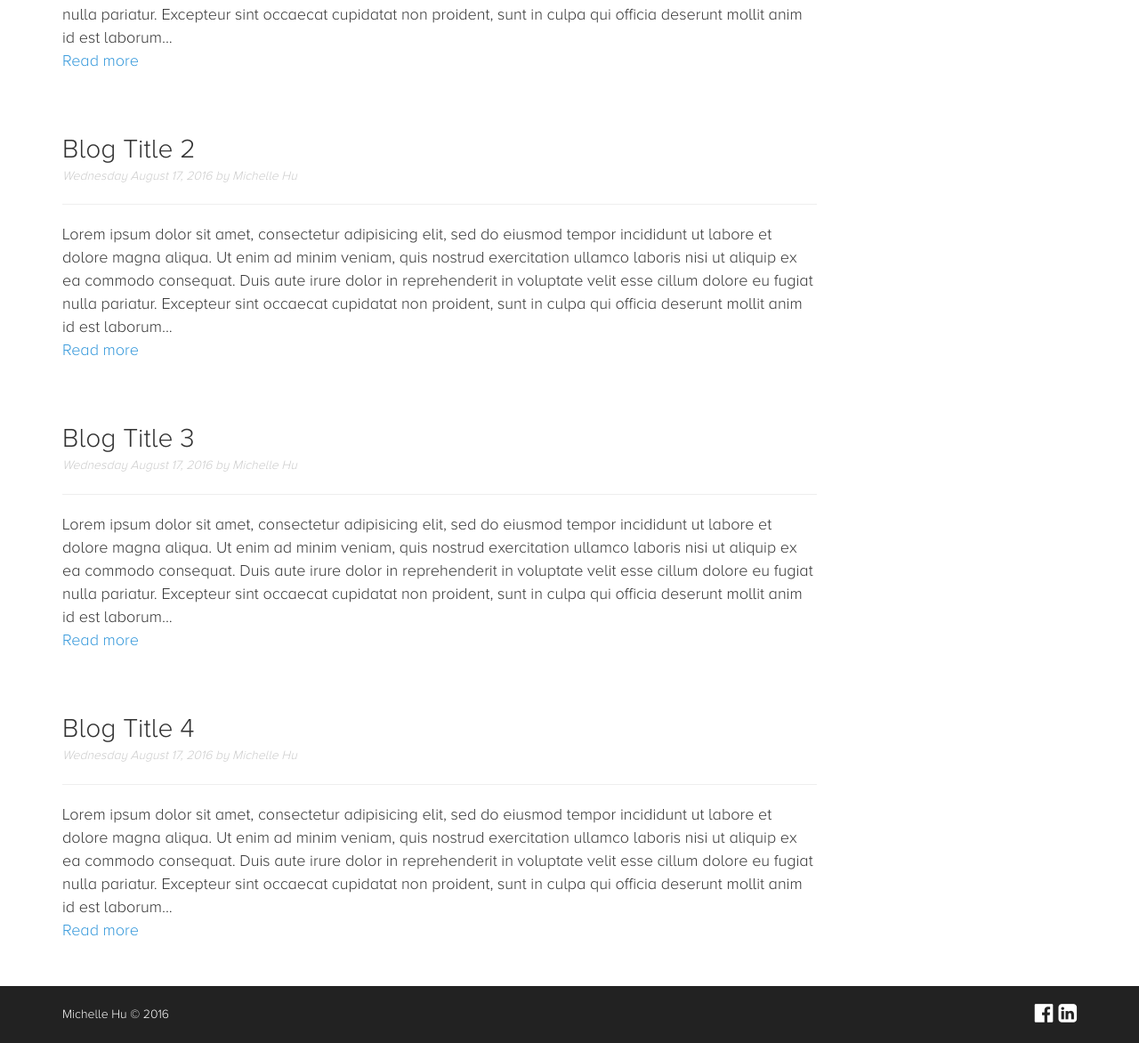
After one commit to SaladRaider/michellehu, a PHP site: page /blog.php in a window 1280 px wide. The commit adds this page. Shown: the part 735-1907 px from the top of the page at 89% size. Run offline with PHP 8.4, Linux system fonts and the light colour scheme.

Commit message:
Added contact page and blog page

```diff
--- a/about.php
+++ b/about.php
@@ -4,7 +4,7 @@ require_once "header.php";
 
 <div id="video-back" ></div>
 
-<div class="container-fluid header-image" data-parallax="scroll" data-image="images/main-slide.jpg">
+<div class="container-fluid header-image-sm" data-parallax="scroll" data-image="images/main-slide.jpg">
 	<div class="container centered banner-text">
 		<h2>
 			<div class="xxl-text-prop row text-centered">
@@ -16,7 +16,7 @@ require_once "header.php";
 
 <span id="start-of-content"></span>
 
-<div id="about" class="container no-padding">
+<div id="about" class="container no-padding v-padding v-padding-bottom">
 	<div class="col-xs-12">
 		<img class="pull-left" style="height: 500px; margin-right: 20px; margin-top: 20px;" src="images/12698387_10207474995907188_150718392871412597_o.jpg"></img>
 		<h2>Michelle Hu</h2>
@@ -56,7 +56,7 @@ require_once "header.php";
 
 <script>
 	<!-- go here: http://pixelcog.github.io/parallax.js/ for info -->
-	$('.header-image').parallax({
+	$('.header-image-sm').parallax({
 		imageSrc: 'images/13112823_10206827118261941_1927921258596537494_o.jpg'
 	});
 </script>
--- /dev/null
+++ b/blog.php
@@ -0,0 +1,97 @@
+<?php
+require_once "header.php";
+?>
+
+<div class="container-fluid header-image-sm" data-parallax="scroll" data-image="images/main-slide.jpg">
+	<div class="container centered banner-text">
+		<h2>
+			<div class="xxl-text-prop row text-centered">
+				BLOG
+			</div>
+		</h2>
+	</div>
+</div>
+
+<span id="start-of-content"></span>
+
+<div id="about" class="container no-padding v-padding v-padding-bottom">
+	<div class="col-sm-9">
+		<div class="blog-post-preview">
+			<h2>Blog Title 1</h2>
+			<span class="sub-title-sm">Wednesday August 17, 2016 by Michelle Hu</span>
+			<hr>
+			<p>
+				Lorem ipsum dolor sit amet, consectetur adipisicing elit, sed do eiusmod
+				tempor incididunt ut labore et dolore magna aliqua. Ut enim ad minim veniam,
+				quis nostrud exercitation ullamco laboris nisi ut aliquip ex ea commodo
+				consequat. Duis aute irure dolor in reprehenderit in voluptate velit esse
+				cillum dolore eu fugiat nulla pariatur. Excepteur sint occaecat cupidatat non
+				proident, sunt in culpa qui officia deserunt mollit anim id est laborum...<br />
+				<a class="btn-read-more" href="blog-post.php">Read more</a>
+			</p>
+		</div>
+		<div class="blog-post-preview v-padding">
+			<h2>Blog Title 2</h2>
+			<span class="sub-title-sm">Wednesday August 17, 2016 by Michelle Hu</span>
+			<hr>
+			<p>
+				Lorem ipsum dolor sit amet, consectetur adipisicing elit, sed do eiusmod
+				tempor incididunt ut labore et dolore magna aliqua. Ut enim ad minim veniam,
+				quis nostrud exercitation ullamco laboris nisi ut aliquip ex ea commodo
+				consequat. Duis aute irure dolor in reprehenderit in voluptate velit esse
+				cillum dolore eu fugiat nulla pariatur. Excepteur sint occaecat cupidatat non
+				proident, sunt in culpa qui officia deserunt mollit anim id est laborum...<br />
+				<a class="btn-read-more" href="blog-post.php">Read more</a>
+			</p>
+		</div>
+		<div class="blog-post-preview v-padding">
+			<h2>Blog Title 3</h2>
+			<span class="sub-title-sm">Wednesday August 17, 2016 by Michelle Hu</span>
+			<hr>
+			<p>
+				Lorem ipsum dolor sit amet, consectetur adipisicing elit, sed do eiusmod
+				tempor incididunt ut labore et dolore magna aliqua. Ut enim ad minim veniam,
+				quis nostrud exercitation ullamco laboris nisi ut aliquip ex ea commodo
+				consequat. Duis aute irure dolor in reprehenderit in voluptate velit esse
+				cillum dolore eu fugiat nulla pariatur. Excepteur sint occaecat cupidatat non
+				proident, sunt in culpa qui officia deserunt mollit anim id est laborum...<br />
+				<a class="btn-read-more" href="blog-post.php">Read more</a>
+			</p>
+		</div>
+		<div class="blog-post-preview v-padding">
+			<h2>Blog Title 4</h2>
+			<span class="sub-title-sm">Wednesday August 17, 2016 by Michelle Hu</span>
+			<hr>
+			<p>
+				Lorem ipsum dolor sit amet, consectetur adipisicing elit, sed do eiusmod
+				tempor incididunt ut labore et dolore magna aliqua. Ut enim ad minim veniam,
+				quis nostrud exercitation ullamco laboris nisi ut aliquip ex ea commodo
+				consequat. Duis aute irure dolor in reprehenderit in voluptate velit esse
+				cillum dolore eu fugiat nulla pariatur. Excepteur sint occaecat cupidatat non
+				proident, sunt in culpa qui officia deserunt mollit anim id est laborum...<br />
+				<a class="btn-read-more" href="blog-post.php">Read more</a>
+			</p>
+		</div>
+	</div>
+	<div class="col-sm-3">
+		<div class="btn-group-standard wow fadeInUp">
+			<input type="text" name="search" placeholder="Search" class="text-box-outline col-xs-8">
+			<a class="col-xs-4 btn-flat-grey-inv-inline fa fa-search"></a>
+		</div>
+		Sort by:
+		<select name="sort-option" class="text-box-outline">
+			<option value="1">Newest</option>
+			<option value="1">Oldest</option>
+			<option value="1">Most Popular</option>
+		</select>
+	</div>
+</div>
+
+<?php include("footer.php"); ?>
+
+<script>
+	<!-- go here: http://pixelcog.github.io/parallax.js/ for info -->
+	$('.header-image-sm').parallax({
+		imageSrc: 'images/13112823_10206827118261941_1927921258596537494_o.jpg'
+	});
+</script>
--- a/css/main.css
+++ b/css/main.css
@@ -432,6 +432,13 @@ a:active {
   color: #666;
   text-decoration: none; }
 
+h2 {
+  margin-bottom: 0px; }
+
+hr {
+  margin-top: 20px;
+  margin-bottom: 20px; }
+
 .header-image, .header-image-sm {
   background: rgba(0, 0, 0, 0.7);
   min-height: 100vh;
@@ -755,6 +765,14 @@ a:active {
   border-radius: 5px;
   background: white; }
 
+.big-banner {
+  height: 400px; }
+
+.sub-title-sm {
+  font-style: italic;
+  font-size: 14px;
+  color: #CCC; }
+
 .nav-btn {
   padding-left: 40px;
   font-size: 18px;
@@ -881,6 +928,12 @@ a:active {
   font-size: 70px;
   position: absolute;
   bottom: 44px; }
+
+.btn-read-more {
+  color: #3498db; }
+
+.btn-read-more:hover {
+  color: #2980b9; }
 
 .navbar-nav {
   float: none;
--- a/header.php
+++ b/header.php
@@ -33,8 +33,8 @@
 			<nav class="navbar-collapse collapse text-centered" id="main-nav">
 				<ul class="nav navbar-nav nav-text-light">
 					<li><a href="./about.php" class="nav-btn navbar-btn">ABOUT</a></li>
-					<li><a href="./listings.php" class="nav-btn navbar-btn">BLOG</a></li>
-					<li><a href="./#contact" class="nav-btn navbar-btn">CONTACT</a></li>
+					<li><a href="./blog.php" class="nav-btn navbar-btn">BLOG</a></li>
+					<li><a href="./contact.php" class="nav-btn navbar-btn">CONTACT</a></li>
 				</ul>
 			</nav>
 		</div>
--- a/index.php
+++ b/index.php
@@ -9,7 +9,7 @@ require_once "header.php";
 		<h2>
 			<div class="xxl-text-prop row text-centered">
 				<div class="text-centered wow fadeInUp animation-delay-2 btn-contained v-padding">
-					<a onclick="$('#start-of-content').goTo();" class="btn-flat-white-trans">EXPLORE</a>
+					<a onclick="$('#start-of-content').goTo();" class="btn-flat-white-trans">TAKE A LOOK</a>
 				</div>
 			</div>
 		</h2>
--- a/photos.php
+++ b/photos.php
@@ -4,7 +4,7 @@ require_once "header.php";
 
 <div id="video-back" ></div>
 
-<div class="container-fluid header-image" data-parallax="scroll" data-image="images/main-slide.jpg">
+<div class="container-fluid header-image-sm" data-parallax="scroll" data-image="images/main-slide.jpg">
 	<div class="container centered banner-text">
 		<h2>
 			<div class="xxl-text-prop row text-centered">
@@ -60,7 +60,7 @@ require_once "header.php";
 
 <script>
 	<!-- go here: http://pixelcog.github.io/parallax.js/ for info -->
-	$('.header-image').parallax({
+	$('.header-image-sm').parallax({
 		imageSrc: 'photos/ARCADIA INVITATIONAL CHOSEN PO/IMG_9909.jpg'
 	});
 </script>
--- a/scss/base/_base.scss
+++ b/scss/base/_base.scss
@@ -26,3 +26,12 @@ a:active  {
 	color: $color-dark-grey;
 	text-decoration: none;
 }
+
+h2 {
+	margin-bottom: 0px;
+}
+
+hr {
+	margin-top: 20px;
+	margin-bottom: 20px;
+}
--- a/scss/base/_variables.scss
+++ b/scss/base/_variables.scss
@@ -12,7 +12,8 @@ $color-white: #fff;
 $color-slight-white: #fafafa;
 $color-off-white: #f5f5f5;
 $color-black: #222;
-$color-grey: #555;
+$color-grey: #999;
+$color-light-grey: #CCC;
 $color-dark-grey: #666;
 $color-purple: #9470dc;
 $color-dark-purple: #7450bc;
--- a/scss/modules/_buttons.scss
+++ b/scss/modules/_buttons.scss
@@ -22,6 +22,7 @@
 	border-style: solid;
 	text-align: center;
 	margin: $margin-default-v 0px;
+	@include transition($btn-trans-time, $btn-ease);
 }
 
 .btn-flat-dark-grey:hover {
@@ -110,6 +111,32 @@
 	background-color: $color-black;
 }
 
+.btn-flat-grey-inv {
+	@extend .btn-flat-dark-grey;
+	border-color: $color-grey;
+	color: $color-grey;
+	background-color: transparent;
+}
+
+.btn-flat-grey-inv:hover {
+	color: $color-white;
+	background-color: $color-grey;
+}
+
+.btn-flat-grey-inv-inline {
+	@extend .btn-flat-grey-inv;
+	display: inline-block;
+	width: auto;
+	height: auto;
+	line-height: 38px;
+	padding: 1px inherit;
+}
+
+.btn-flat-grey-inv-inline:hover {
+	color: $color-white;
+	background-color: $color-grey;
+}
+
 .btn-group-standard :nth-child(n) {
 	@include border-radius(0px);
 	border-right-width: 0px;
@@ -132,3 +159,11 @@
 	position: absolute;
 	bottom: 44px;
 }
+
+.btn-read-more {
+	color: #3498db;
+}
+
+.btn-read-more:hover {
+	color: #2980b9;
+}
--- a/scss/modules/_components.scss
+++ b/scss/modules/_components.scss
@@ -76,6 +76,10 @@
 }
 
 .grey-back {
+	background-color: $color-grey;
+}
+
+.off-white-back {
 	background-color: $color-off-white;
 }
 
@@ -361,3 +365,13 @@
     border-radius: 5px;
     background: white;
 }
+
+.big-banner {
+	height: 400px;
+}
+
+.sub-title-sm {
+	font-style: italic;
+	font-size: $font-size-sm;
+	color: $color-light-grey;
+}
```
Also changed, not shown: other parts of css/main.css (+37 -5 lines), blog-post.php (added, +61 -0 lines), contact.php (added, +46 -0 lines), 1 other file.
